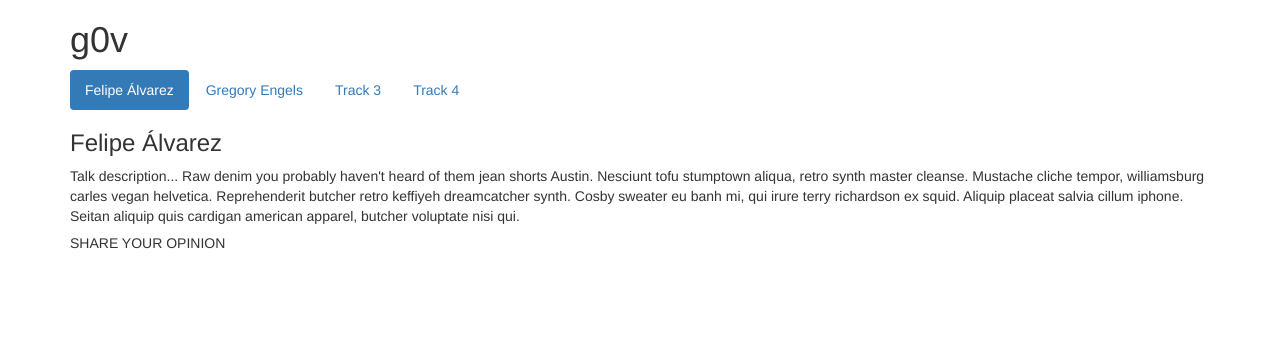
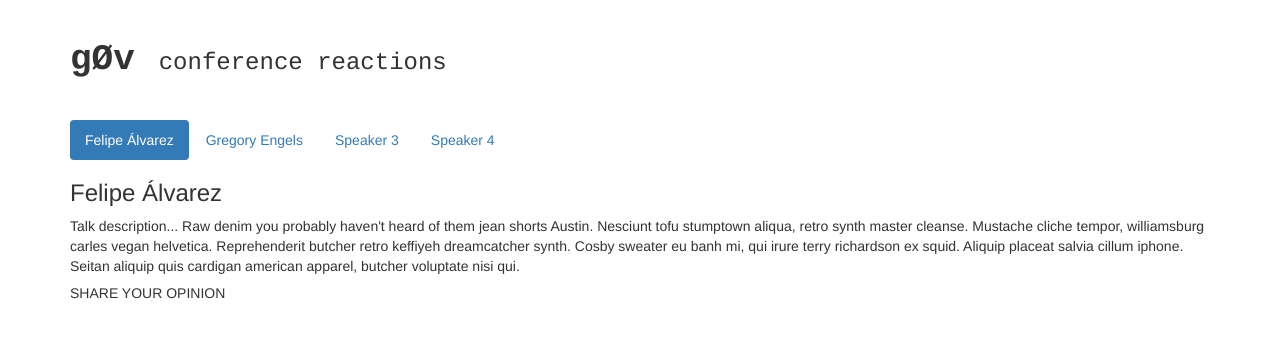
Before and after one commit to colinmegill/conference, a website: page index.html in a window 1280 px wide. Drawn offline with nearby package versions, Linux system fonts and the light colour scheme; a script that the page names is missing.

Commit message:
basic fonts

```diff
--- a/index.html
+++ b/index.html
@@ -15,15 +15,31 @@
 
 	<link rel="stylesheet" type="text/css" href="//maxcdn.bootstrapcdn.com/bootstrap/3.2.0/css/bootstrap.min.css">
 	<style type="text/css">
+		.Heading1 {
+			font-family: courier;
+			display: inline;
+		}
 
+		h1 {
+			font-weight: bolder;
+		}
+
+		.section_1 {
+			margin: 40px 0px;
+		}
+
+		.logo {
+			margin-right: 20px;
+		}
 	</style>
 </head>
 <body>
 
 <div class="container">
 	<div class="row">
-		<div class="col-lg-12">
-			<h1>g0v</h1>
+		<div class="col-lg-12 section_1">
+			<h1 class="Heading1 inline logo">g&Oslash;v</h1>
+			<h3 class="Heading1 inline"> conference reactions</h3>
 		</div>
 	</div>
 	<div class="row">
@@ -31,8 +47,8 @@
 	    <ul id="myTab" class="nav nav-pills" role="tablist">
 	      <li class="active"><a href="#track1" role="tab" data-toggle="tab">Felipe Álvarez </a></li>
 	      <li class=""><a href="#track2" role="tab" data-toggle="tab">Gregory Engels</a></li>
-	      <li class=""><a href="#track3" role="tab" data-toggle="tab">Track 3</a></li>
-	      <li class=""><a href="#track4" role="tab" data-toggle="tab">Track 4</a></li>
+	      <li class=""><a href="#track3" role="tab" data-toggle="tab">Speaker 3</a></li>
+	      <li class=""><a href="#track4" role="tab" data-toggle="tab">Speaker 4</a></li>
 	    </ul>
 	    <div id="myTabContent" class="tab-content">
 	      <div class="tab-pane fade active in" id="track1">
```
